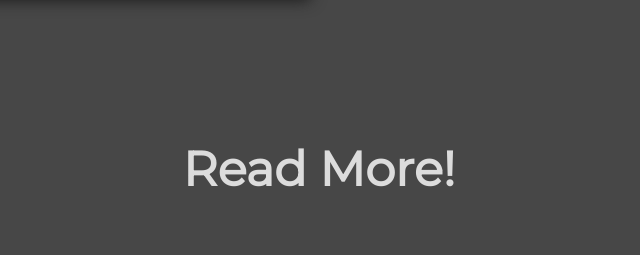
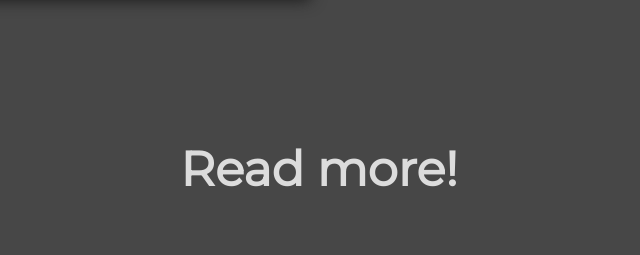
Before and after one commit to SimonMaracine/simon-web-dev, a plain HTML site: page index.html in a window 1280 px wide. Shown: the part 1280-1535 px from the top of the page, 321-961 px from the left. Drawn offline with nearby package versions, Linux system fonts and the light colour scheme.

```diff
--- a/css/index.css
+++ b/css/index.css
@@ -49,7 +49,7 @@ img {
 }
 
 @media (min-width: 992px) {
-    /* Change the max-width for the container from md and up */
+    /* Change the max-width for the container from lg and up */
     .quick-info {
         max-width: 960px;
     }
--- a/index.html
+++ b/index.html
@@ -57,7 +57,7 @@
         </div>
 
         <div class="read-more">
-            <p>Read More!</p>
+            <p>Read more!</p>
             <div class="dots">
                 <p>.</p>
                 <p>.</p>
```
Also changed, not shown: favicon.ico (added), 1 other file.
